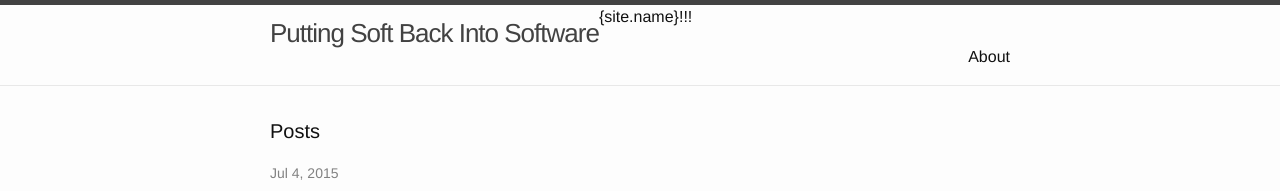
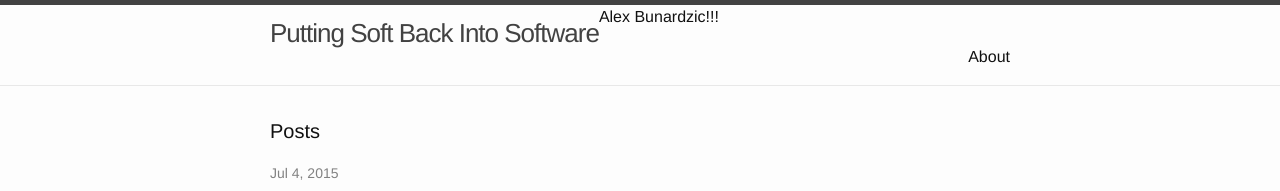
Before and after one commit to alexbunardzic/digitalexprt, a Jekyll site: the page built from index.html, in a window 1280 px wide. Shown: the top 191 px of the page. Built offline with Jekyll 4.4.1, drawn with Linux system fonts in a browser that asks for light colours.

Commit message:
Added my name to header

```diff
--- a/_includes/header.html
+++ b/_includes/header.html
@@ -3,7 +3,7 @@
   <div class="wrapper">
 
     <a class="site-title" href="{{ site.baseurl }}/">{{ site.title }}</a>
-    <div>{site.name}!!!</div>
+    <div>{{site.name}}!!!</div>
 
     <nav class="site-nav">
       <a href="#" class="menu-icon">
```
